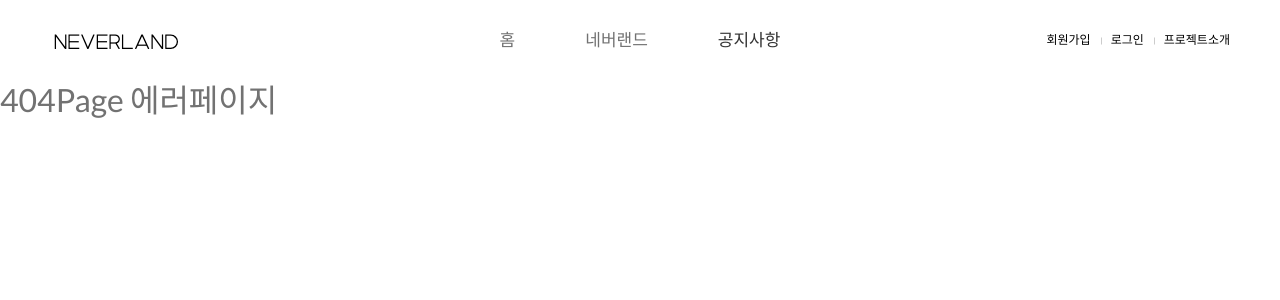
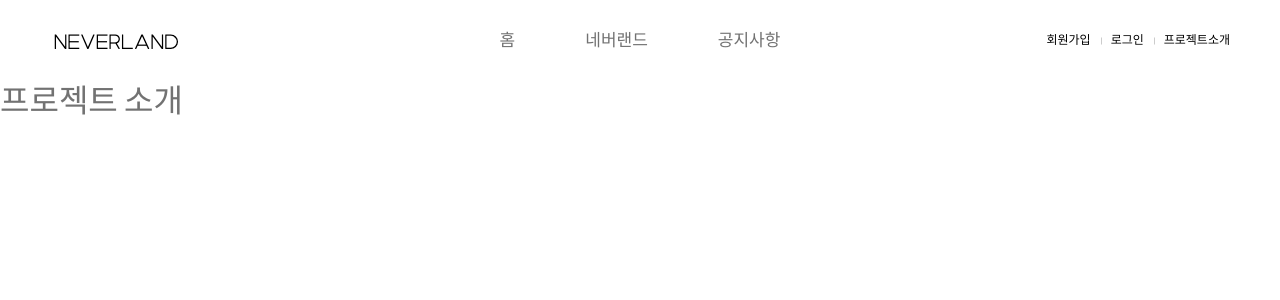
Before and after one commit to superbono/springBoot_Security_Vue.js, a Vue app in the folder src/frontend/: page /project in a window 1280 px wide. Shown: the top 300 px of the page. Built offline with nearby package versions, Linux system fonts and the light colour scheme; a web font is replaced by a local one.

Commit message:
frontend 메인페이지 스타일링_10

```diff
--- a/src/frontend/src/components/common/AppHeader.vue
+++ b/src/frontend/src/components/common/AppHeader.vue
@@ -20,8 +20,8 @@
         <h2 class="hide">관련서비스</h2>
         <nav class="spot">
           <ul>
-            <li><a href="#a">프로젝트소개</a></li>
-            <li><a href="#a">프로필</a></li>
+            <li><a @click="moveProject">프로젝트소개</a></li>
+            <li><a @click="moveUser">프로필</a></li>
             <li><a href="#a" @click="logoutUser">로그아웃</a></li>
           </ul>
         </nav>
@@ -38,7 +38,7 @@
 <!--            <li><a href="#a"><span>게시판</span></a></li>-->
             <li><a @click="moveNeverland"><span>네버랜드</span></a></li>
 <!--            <li><a href="#a"><span>마이페이지</span></a></li>-->
-            <li><a href="#a"><span>공지사항</span></a></li>
+            <li><a @click="moveNotice"><span>공지사항</span></a></li>
           </ul>
         </nav>
         <h2 class="hide">관련서비스</h2>
@@ -46,7 +46,7 @@
           <ul>
             <li><a href="/join" >회원가입</a></li>
             <li><a href="/login">로그인</a></li>
-            <li><a href="#a">프로젝트소개</a></li>
+            <li><a @click="moveProject">프로젝트소개</a></li>
           </ul>
         </nav>
       </header>
@@ -83,6 +83,9 @@ export default {
     moveNotice() {
       this.$router.push('/notice');
     },
+    moveProject() {
+      this.$router.push('/project');
+    },
     logoutUser() {
       if(confirm('로그아웃 하시겠습니까?')) {
         alert('로그아웃 되었습니다.');
@@ -102,4 +105,8 @@ export default {
 .lnb ul > li > a {
   cursor: pointer;
 }
+.spot ul > li > a {
+  cursor: pointer;
+  color: #000;
+}
 </style>
--- /dev/null
+++ b/src/frontend/src/components/project/ProjectForm.vue
@@ -0,0 +1,15 @@
+<template>
+  <div>
+    <h2>프로젝트 소개</h2>
+  </div>
+</template>
+
+<script>
+export default {
+  name: "ProjectForm"
+}
+</script>
+
+<style scoped>
+
+</style>
--- a/src/frontend/src/routes/index.js
+++ b/src/frontend/src/routes/index.js
@@ -53,6 +53,11 @@ const router = new VueRouter({
 			component: () => import('@/views/UserDetailPage.vue'),
 		},
 		{
+			path: '/project',
+			name: 'project',
+			component: () => import('@/views/ProjectPage.vue'),
+		},
+		{
 			name: 'error',
 			path: '*',
 			component: () => import('@/views/NotFoundPage.vue'),
--- /dev/null
+++ b/src/frontend/src/views/ProjectPage.vue
@@ -0,0 +1,20 @@
+<template>
+  <div>
+    <ProjectForm></ProjectForm>
+  </div>
+</template>
+
+<script>
+import ProjectForm from '../components/project/ProjectForm.vue';
+
+export default {
+  name: "ProjectPage",
+  components: {
+    ProjectForm
+  }
+}
+</script>
+
+<style scoped>
+
+</style>
```
